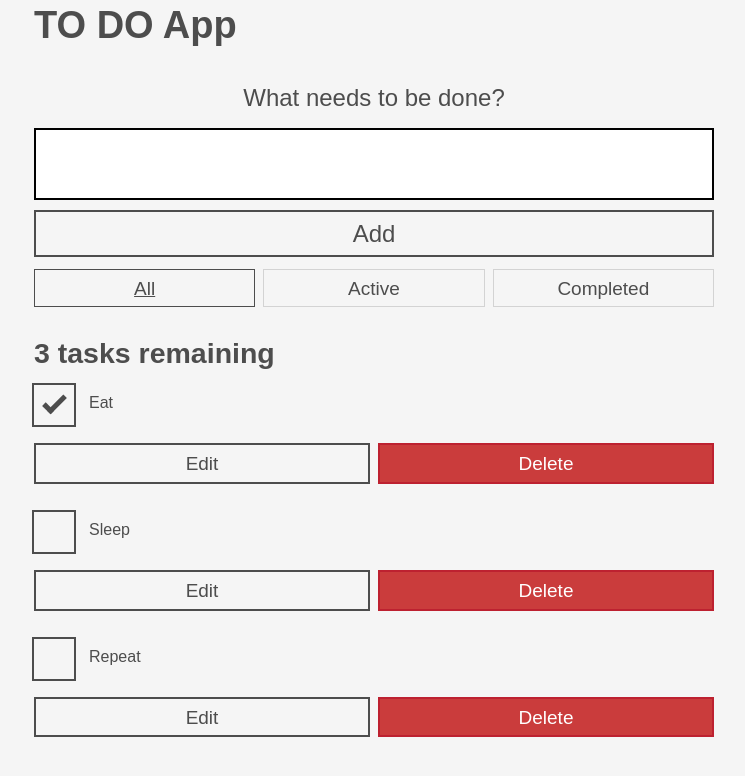
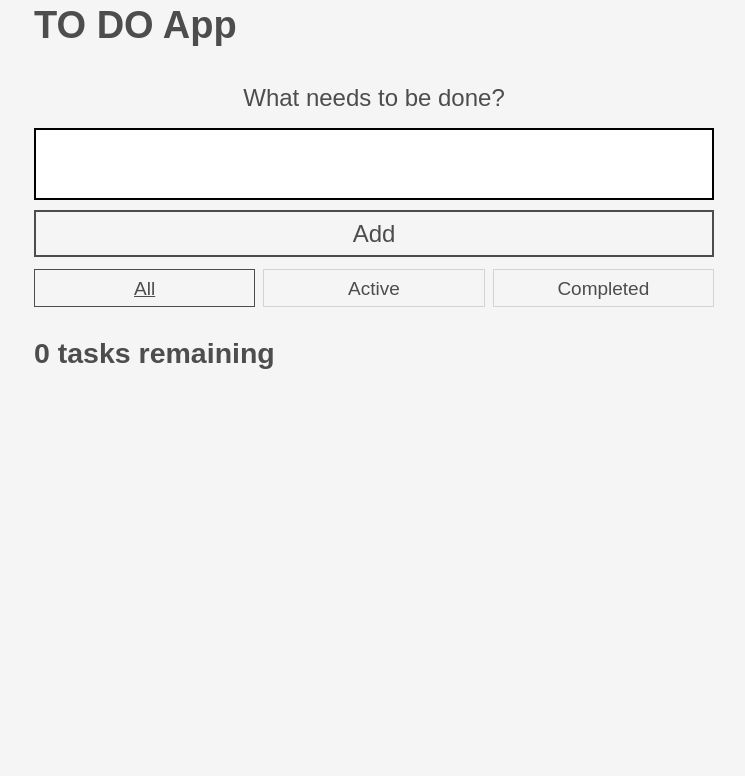
Before and after one commit to GiancarloTomasello/ToDoWithReact, a React (Vite) app: page / in a window 1280 px wide. Shown: the top 776 px of the page, without its empty margins (266-1011 px from the left). Built offline with nearby package versions, Linux system fonts and the light colour scheme.

Commit message:
Reading and saving tasks into local storage

```diff
--- a/src/App.jsx
+++ b/src/App.jsx
@@ -3,6 +3,7 @@ import Todo from "./components/Todo";
 import ToDoForm from "./components/ToDoForm";
 import { useState, useRef, useEffect } from "react";
 import { nanoid } from "nanoid";
+import { getItem, setItem} from "./utils/localStorage"
 
 function usePrevious(value){
     const ref = useRef();
@@ -20,14 +21,22 @@ const FILTER_MAP  = {
 
 const FILTER_NAMES = Object.keys(FILTER_MAP);
 
-function App(props){
-    const [tasks, setTasks] = useState(props.tasks);
+function App(){
+    const [tasks, setTasks] = useState( () => {
+        const item = getItem("taskList");
+        return item || [];
+    });
     const [filter, setFilter] = useState("All");
 
     function addTask(name){
         const newTask = {id: `todo-${nanoid()}`, name, completed:false};
         setTasks([...tasks, newTask]);
     }
+
+    //Runs everyime a change has been made to its dependents (tasks)
+    useEffect(() => {
+        setItem("taskList", tasks);
+    },[tasks])
 
     function toggleTaskCompleted(id){
         const updatedTasks = tasks.map((task) => {
--- /dev/null
+++ b/src/utils/localStorage.ts
@@ -0,0 +1,16 @@
+export function setItem(key:string, value:unknown){
+    try{
+        window.localStorage.setItem(key, JSON.stringify(value));
+    }catch(error){
+        console.log(error);
+    }
+}
+
+export function getItem(key:string){
+    try{
+        const item = window.localStorage.getItem(key);
+        return item ? JSON.parse(item) : undefined;
+    }catch(error){
+        console.log(error);
+    }
+}
```
